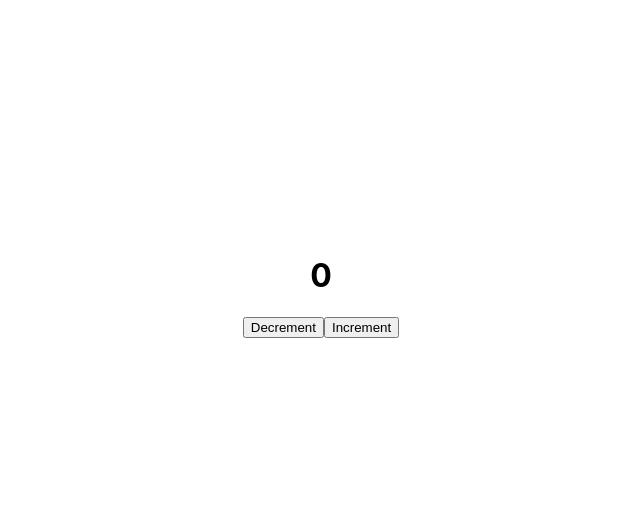
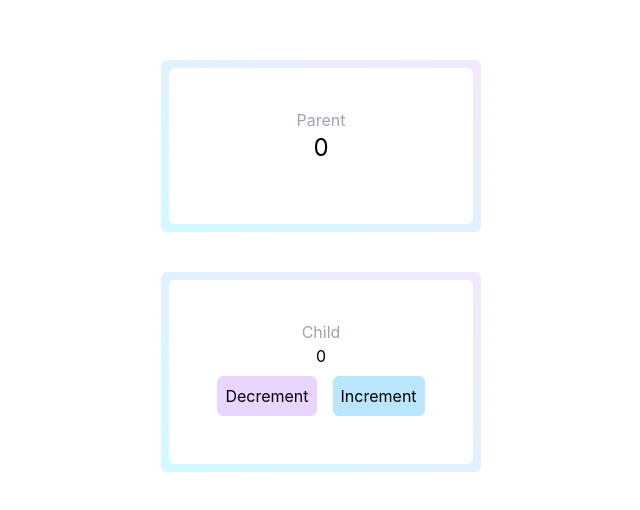
Before and after one commit to arfan36/m-2-raw-state-jan-23, a React (Create React App) app: page / in a window 1280 px wide. Shown: the part 114-624 px from the top of the page, without its empty margins (319-959 px from the left). Built offline with nearby package versions, Linux system fonts and the light colour scheme.

Commit message:
02 React data flow and its limitations.

```diff
--- a/package.json
+++ b/package.json
@@ -34,5 +34,8 @@
       "last 1 firefox version",
       "last 1 safari version"
     ]
+  },
+  "devDependencies": {
+    "tailwindcss": "^3.2.4"
   }
 }
--- a/src/App.js
+++ b/src/App.js
@@ -1,5 +1,5 @@
 import './App.css';
-import Child from './pages/Child';
+import Parent from './pages/Parent';
 
 function App() {
   return (
@@ -11,7 +11,7 @@ function App() {
           height: '100vh'
         }}
       >
-        <Child></Child>
+        <Parent></Parent>
       </div>
     </div>
   );
--- a/src/index.css
+++ b/src/index.css
@@ -1,3 +1,7 @@
+@tailwind base;
+@tailwind components;
+@tailwind utilities;
+
 body {
   margin: 0;
   font-family: -apple-system, BlinkMacSystemFont, 'Segoe UI', 'Roboto', 'Oxygen',
--- a/src/pages/Child.js
+++ b/src/pages/Child.js
@@ -1,24 +1,27 @@
-import React, { useState } from 'react';
+import React from 'react';
 
-const Child = () => {
-
-    const [count, set_count] = useState(0);
+const Child = ({ count, set_count }) => {
 
     return (
         <div>
-            <div>
+            <div className='w-full max-w-xl mb-10 bg-gradient-to-tr to-purple-100 from-cyan-100 p-2 rounded-md'>
+                <div className='bg-white rounded-md p-10'>
+                    <h1 className='text-center text-gray-400'>Child</h1>
                     <h1>{count}</h1>
                     <div>
                         <button
                             onClick={() => set_count(count - 1)}
+                            className='bg-purple-200 p-2 m-2 rounded-md'
                         >
                             Decrement
                         </button>
                         <button
                             onClick={() => set_count((prvState) => prvState + 1)}
+                            className='bg-sky-200 p-2 m-2 rounded-md'
                         >
                             Increment
                         </button>
+                    </div>
                 </div>
             </div>
         </div>
--- a/src/pages/Parent.js
+++ b/src/pages/Parent.js
@@ -1,11 +1,19 @@
-import React from 'react';
+import React, { useState } from "react";
+import Child from "./Child";
 
 const Parent = () => {
-    return (
-        <div>
-
+  const [count, set_count] = useState(0);
+  return (
+    <div>
+      <div className="w-full max-w-xl mb-10 bg-gradient-to-tr to-purple-100 from-cyan-100 p-2 rounded-md">
+        <div className="bg-white rounded-md p-10">
+          <h1 className="text-center text-gray-400">Parent</h1>
+          <h1 className="text-2xl text-center mb-5">{count}</h1>
         </div>
-    );
+      </div>
+      <Child count={count} set_count={set_count} />
+    </div>
+  );
 };
 
 export default Parent;
--- /dev/null
+++ b/tailwind.config.js
@@ -0,0 +1,10 @@
+/** @type {import('tailwindcss').Config} */
+module.exports = {
+  content: [
+    "./src/**/*.{js,jsx,ts,tsx}",
+  ],
+  theme: {
+    extend: {},
+  },
+  plugins: [],
+};
```
Also changed, not shown: 1 other file (tests, documents, lock files or other folders). Lines whose indentation alone changed are shown as unchanged.
